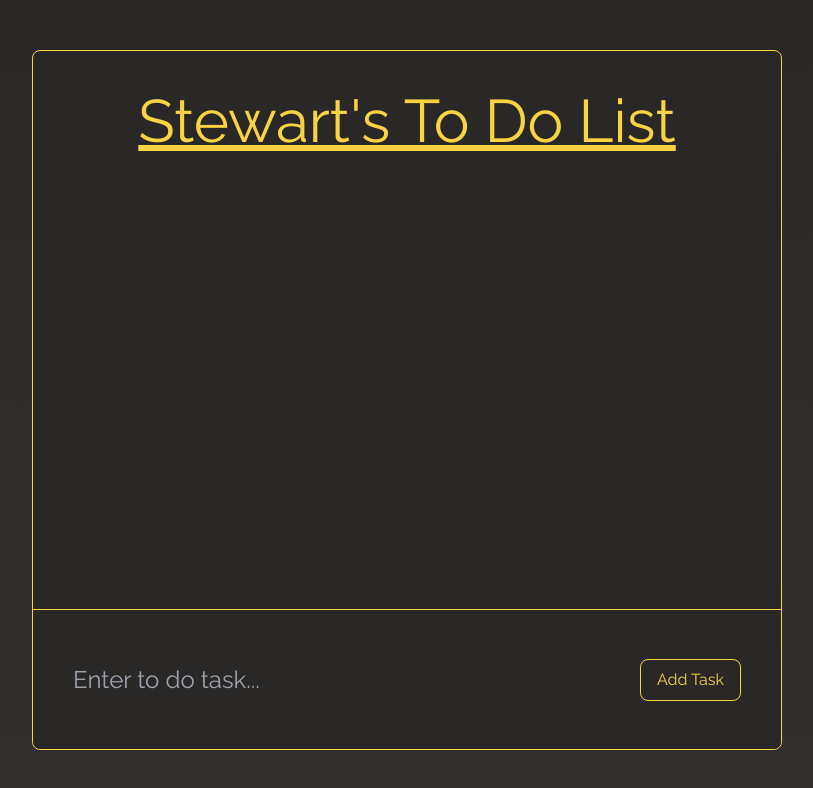
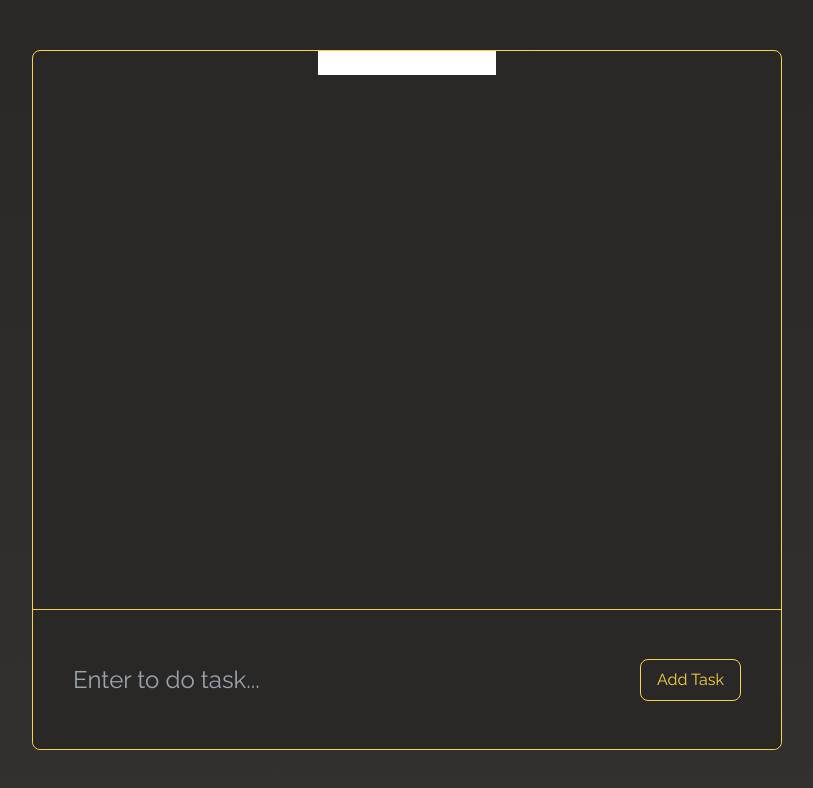
Before and after one commit to Stewie154/Redux-To-Do-List, a React (Create React App) app: page / in a window 1280 px wide. Shown: the top 788 px of the page, without its empty margins (233-1046 px from the left). Built offline with nearby package versions, Linux system fonts and the light colour scheme.

Commit message:
if no name set, render modal

```diff
--- a/src/components/enter-name-modal/EnterNameModal.js
+++ b/src/components/enter-name-modal/EnterNameModal.js
@@ -1,9 +1,18 @@
 import React from 'react'
+import { useSelector } from 'react-redux'
 
 const EnterNameModal = () => {
-  return (
-    <div>EnterNameModal</div>
-  )
+	const userName = useSelector(state => state.userName)
+
+	const handleChange = (event) => {
+		console.log(event.target.value)
+	}
+
+	return (
+	<form>
+		<input type="text" value={userName} onChange={(event) => handleChange(event)}/>
+	</form>
+	)
 }
 
 export default EnterNameModal
--- a/src/components/header/Header.js
+++ b/src/components/header/Header.js
@@ -6,8 +6,12 @@ import { useSelector, useDispatch } from 'react-redux'
 const Header = () => {
 	const userName = useSelector(state => state.userName)
 
+	const renderContent = userName === '' ? <EnterNameModal /> : <h1 className="h-[20%] flex justify-center items-center text-3xl md:text-6xl underline ">Stewart's To Do List</h1>
+
 	return (
-		<h1 className="h-[20%] flex justify-center items-center text-3xl md:text-6xl underline ">Stewart's To Do List</h1>
+		<>
+			{renderContent}
+		</>
 	)
 }
 
--- a/src/redux/reducers/userReducer.js
+++ b/src/redux/reducers/userReducer.js
@@ -1,6 +1,6 @@
 import { SET_USERNAME } from "../actions/types";
 
-let initialState = 'Username Here'
+let initialState = ''
 
 export default (state = initialState, action) => {
     switch (action.type) {
```
